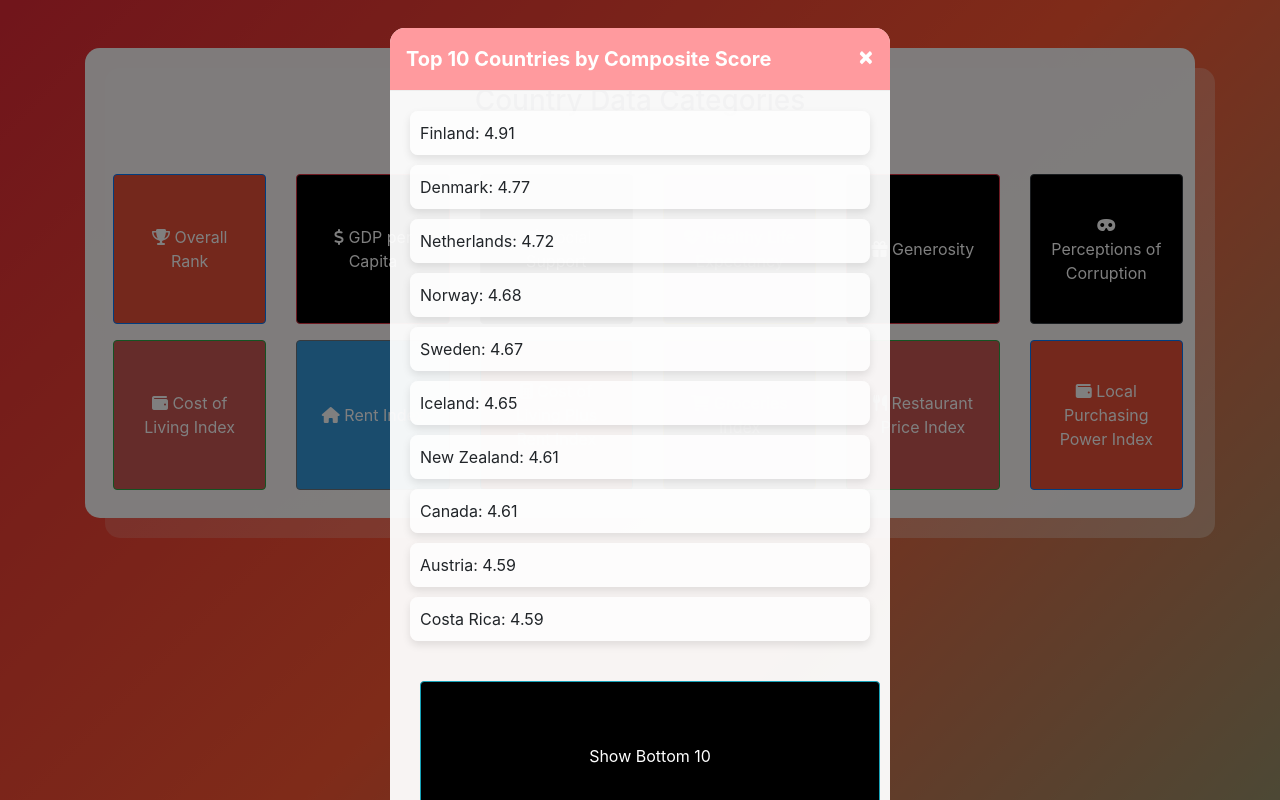
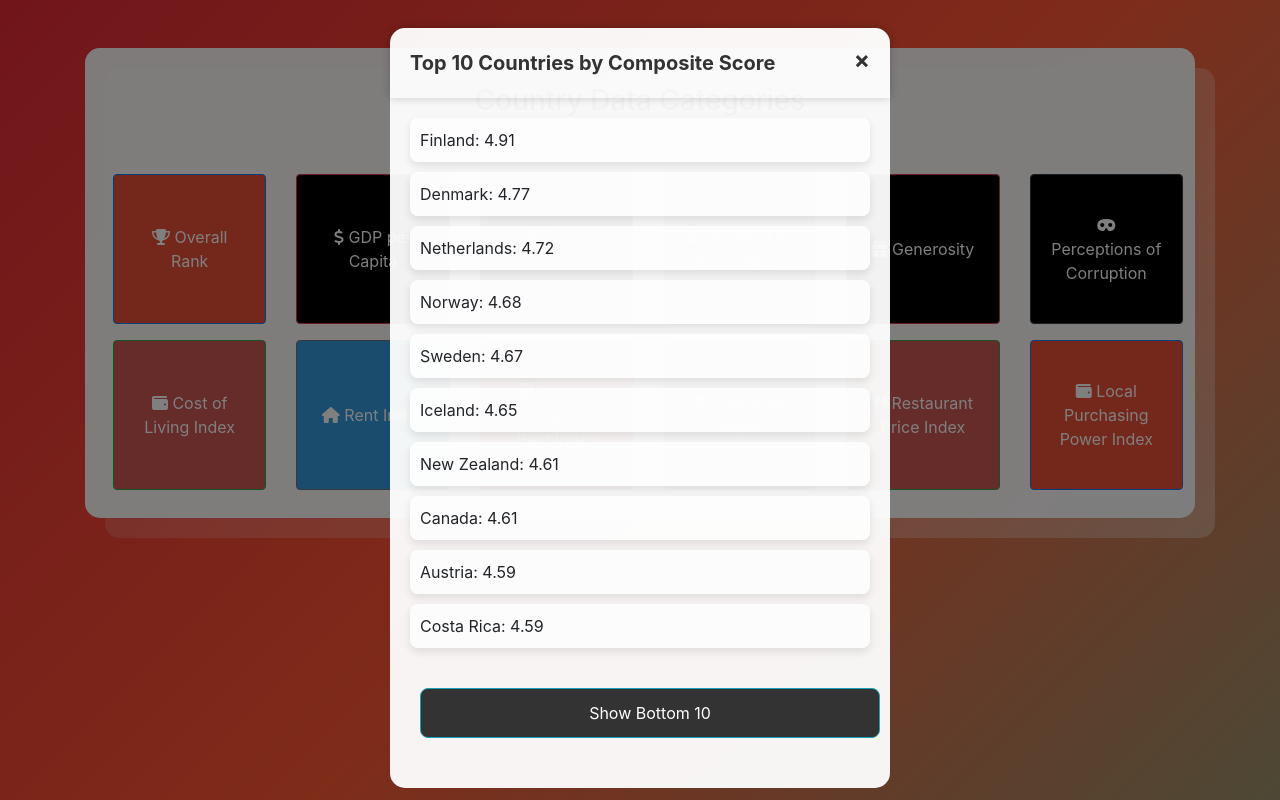
Before and after one commit to JesseRoss001/qualityoflife, a Django app: page / in a window 1280 px wide, after a click on "Overall Rank". Run offline with Django 5.2, Linux system fonts and the light colour scheme; data comes from the database, SQL or seed files in the repository; some libraries are stand-ins or nearby versions.

Commit message:
Style modal header

```diff
--- a/templates/index.html
+++ b/templates/index.html
@@ -190,13 +190,45 @@
             border: none;
         }
 
-        .modal-header {
-            border-bottom: 1px solid #eee;
-            background-color: #ff9a9e;
-            color: white;
-            border-top-left-radius: 15px;
-            border-top-right-radius: 15px;
-        }
+/* Customize modal header */
+.modal-header {
+    animation: buttonColorCycle 60s infinite;
+    animation-delay: 2s;
+    border: none;
+    border-radius: 15px 15px 0 0;
+    padding: 20px;
+    position: relative;
+    box-shadow: 0px 0px 10px rgba(0, 0, 0, 0.2);
+}
+
+.modal-header::before {
+    content: "";
+    position: absolute;
+    top: 0;
+    left: 0;
+    right: 0;
+    bottom: 0;
+    background: linear-gradient(-45deg, rgba(255, 255, 255, 0.3), rgba(255, 255, 255, 0.1));
+    border-radius: 15px 15px 0 0;
+    z-index: -1;
+}
+
+.modal-header h5 {
+    font-weight: bold;
+    color: #333;
+    margin: 0;
+}
+
+.modal-header button.close {
+    color: #333;
+    opacity: 1;
+    font-size: 24px;
+}
+
+.modal-header button.close:focus {
+    outline: none;
+    box-shadow: none;
+}
 
         .modal-body {
             padding: 20px;
@@ -236,6 +268,14 @@
             left: 50%;
             transform: translate(-50%, -50%);
             background: linear-gradient(45deg, rgba(255, 255, 255, 0.3), rgba(255, 255, 255, 0.1));
+        }
+         /* Customize modal buttons */
+         .modal .btn {
+            background-color: #333;
+            color: #fff;
+            border-radius: 8px;
+            padding: 10px 20px;
+            height:50px;
         }
 
     </style>
```
